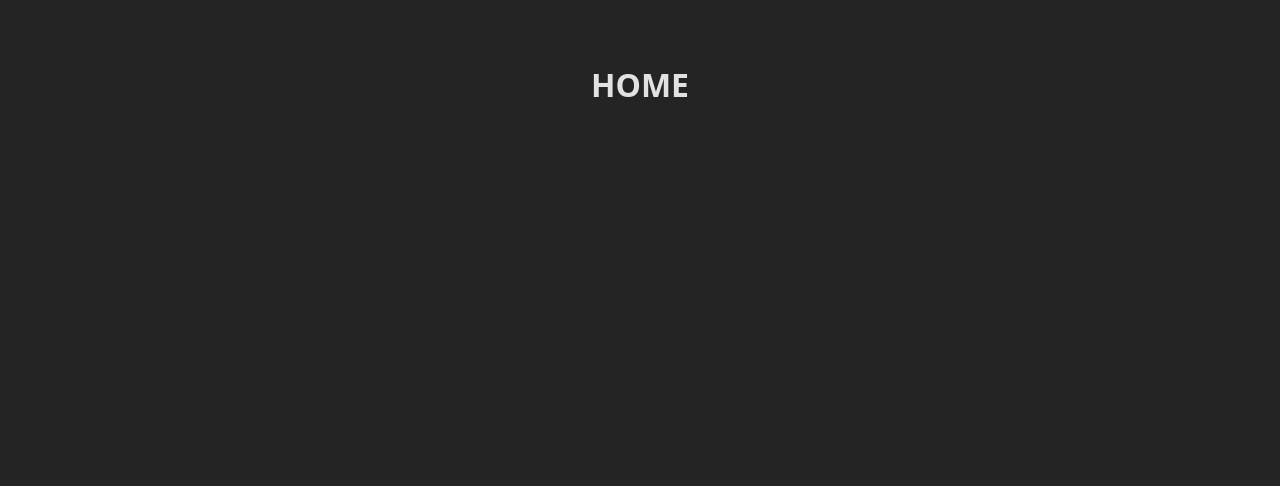
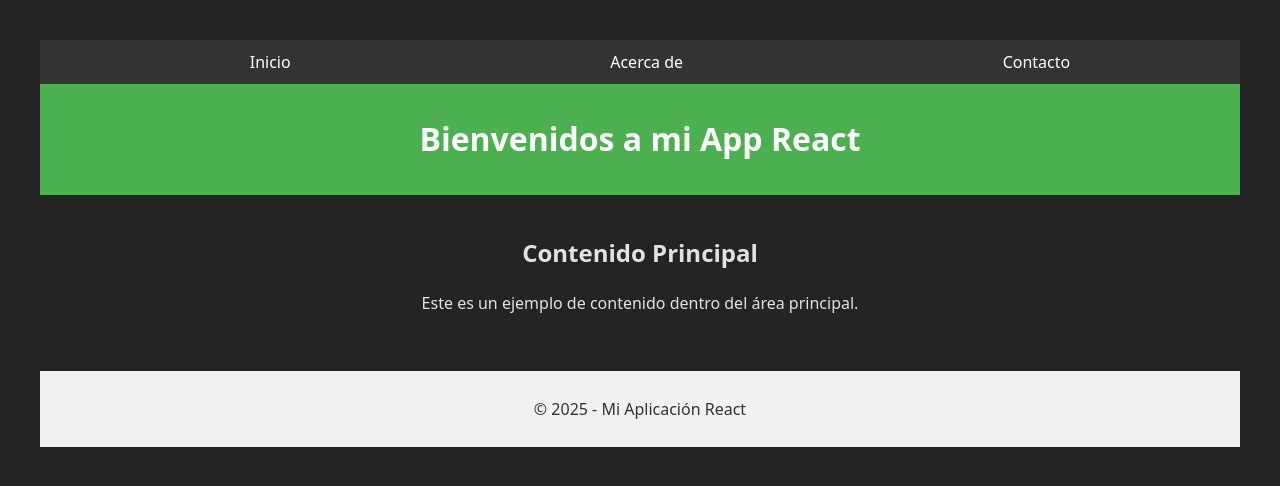
Before and after one commit to ferwargit/e-commerce-test2, a React (Vite) app in the folder e-commerce-1.0/: page / in a window 1280 px wide. Shown: the top 486 px of the page. Built offline with nearby package versions, Linux system fonts and the light colour scheme.

Commit message:
Reemplazar el título por componentes de navegación y contenido en el layout Home

```diff
--- a/e-commerce-1.0/src/layouts/Home.jsx
+++ b/e-commerce-1.0/src/layouts/Home.jsx
@@ -1,7 +1,15 @@
+import Footer from "../components/Footer";
+import Header from "../components/Header";
+import Main from "../components/Main";
+import Nav from "../components/Nav";
+
 function Home() {
   return (
     <div>
-      <h1>HOME</h1>
+      <Nav />
+      <Header />
+      <Main />
+      <Footer />
     </div>
   );
 }
```
